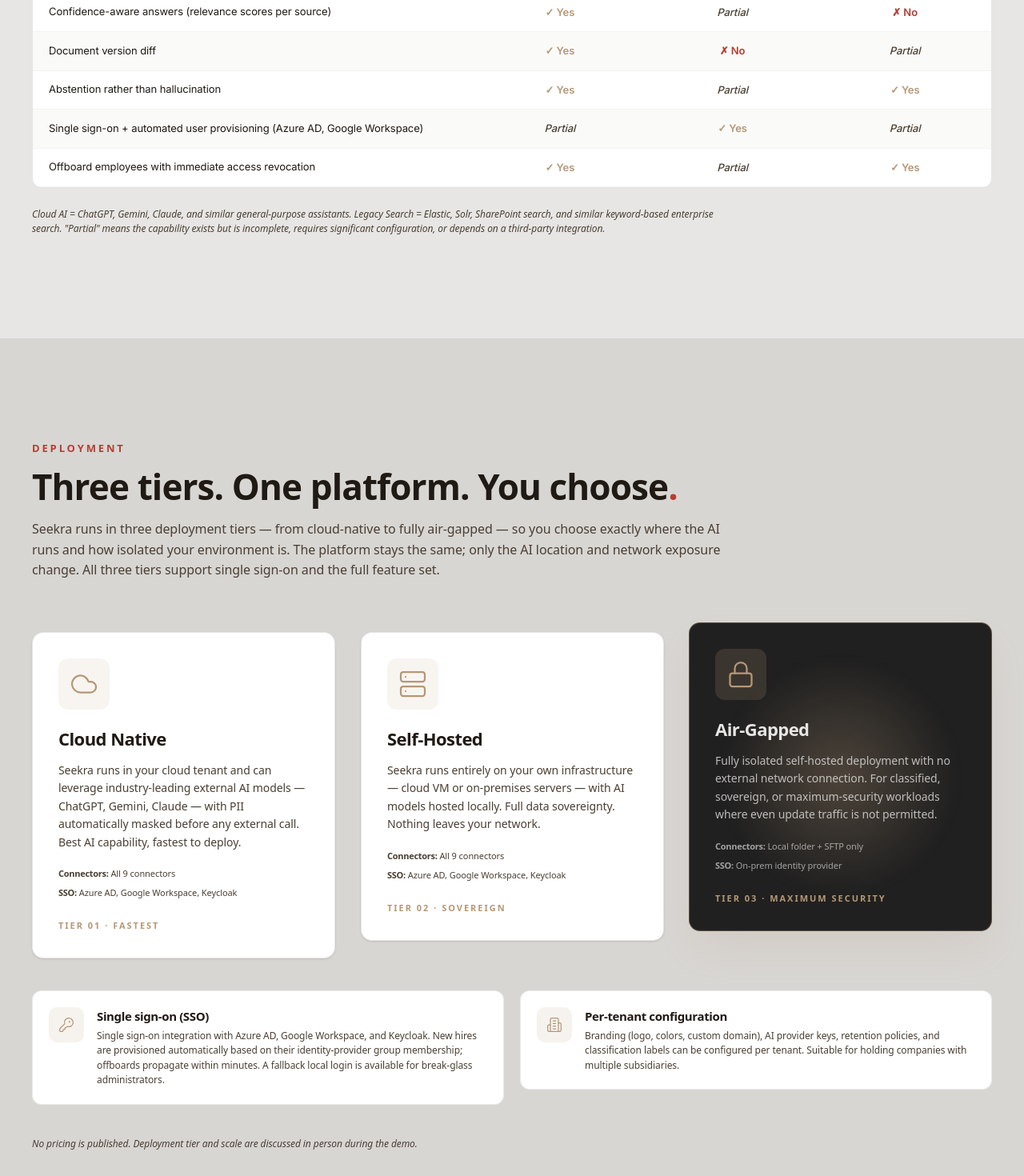
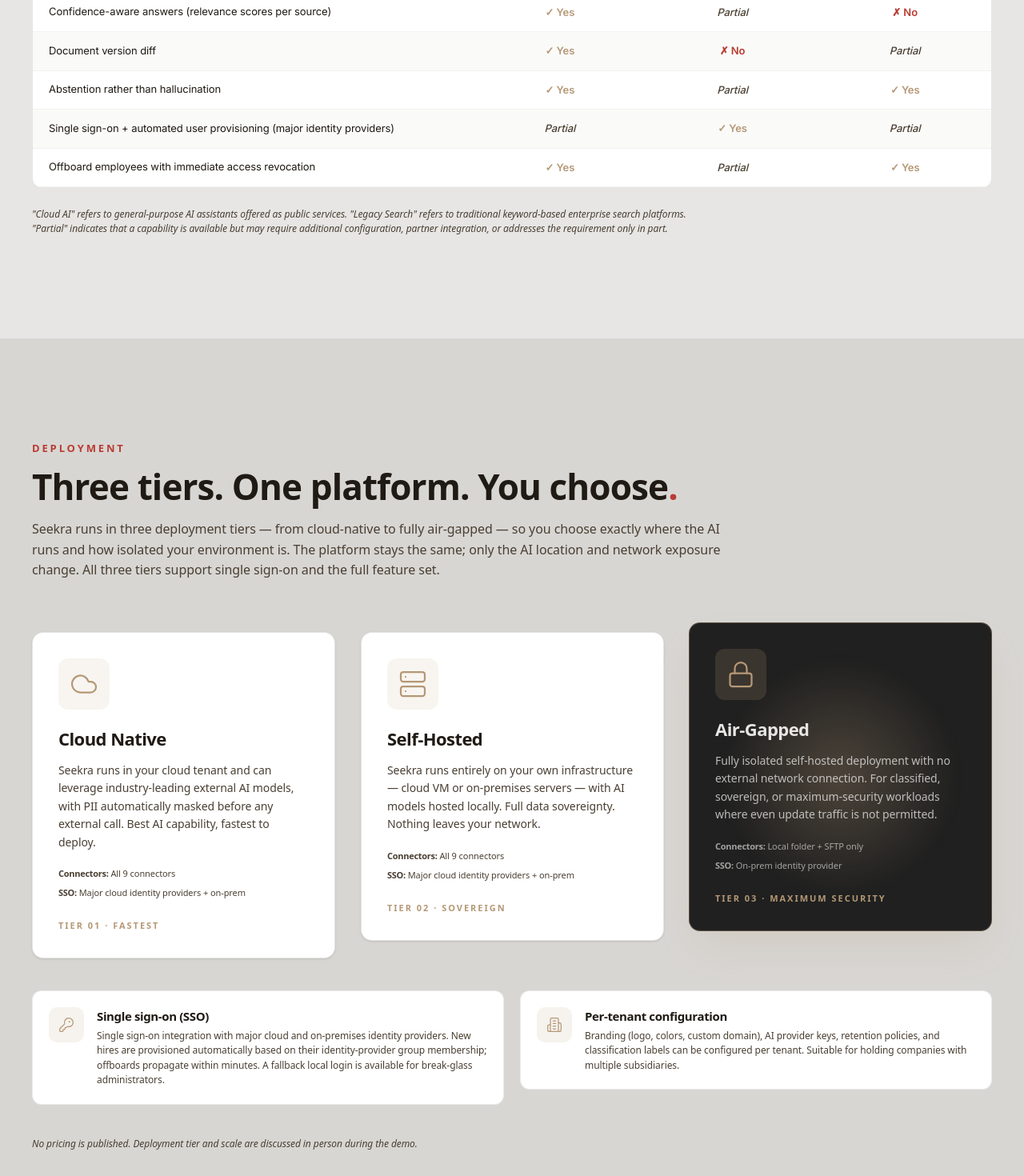
Before and after one commit to rahmirzconsulting-ai/seekra-website, a Next.js app: page / in a window 1280 px wide. Shown: the part 10020-11490 px from the top of the page at 80% size. Built offline with nearby package versions, Linux system fonts and the light colour scheme.

Commit message:
Soften competitor references in comparison + deployment sections

```diff
--- a/src/components/site/comparison.tsx
+++ b/src/components/site/comparison.tsx
@@ -5,8 +5,8 @@
 type Row = {
   feature: string;
   seekra: Status;
-  cloud: Status;        // ChatGPT / Gemini / generic cloud AI
-  legacy: Status;       // Elastic / Solr / legacy enterprise search
+  cloud: Status;        // general-purpose AI assistant offered as a public service
+  legacy: Status;       // traditional keyword-based enterprise search platform
 };
 
 const ROWS: Row[] = [
@@ -36,7 +36,7 @@
   { feature: 'Document version diff', seekra: 'yes', cloud: 'no', legacy: 'partial' },
   { feature: 'Abstention rather than hallucination', seekra: 'yes', cloud: 'partial', legacy: 'yes' },
   // Identity
-  { feature: 'Single sign-on + automated user provisioning (Azure AD, Google Workspace)', seekra: 'partial', cloud: 'yes', legacy: 'partial' },
+  { feature: 'Single sign-on + automated user provisioning (major identity providers)', seekra: 'partial', cloud: 'yes', legacy: 'partial' },
   { feature: 'Offboard employees with immediate access revocation', seekra: 'yes', cloud: 'partial', legacy: 'yes' },
 ];
 
@@ -116,7 +116,7 @@
 
         <Reveal delay={200}>
           <p className="mt-6 text-[12px] italic text-[#4A3F33] max-w-[860px]">
-            Cloud AI = ChatGPT, Gemini, Claude, and similar general-purpose assistants. Legacy Search = Elastic, Solr, SharePoint search, and similar keyword-based enterprise search. "Partial" means the capability exists but is incomplete, requires significant configuration, or depends on a third-party integration.
+            "Cloud AI" refers to general-purpose AI assistants offered as public services. "Legacy Search" refers to traditional keyword-based enterprise search platforms. "Partial" indicates that a capability is available but may require additional configuration, partner integration, or addresses the requirement only in part.
           </p>
         </Reveal>
       </div>
--- a/src/components/site/deployment.tsx
+++ b/src/components/site/deployment.tsx
@@ -5,11 +5,11 @@
   {
     tier: 'Tier 01 · Fastest',
     title: 'Cloud Native',
-    body: 'Seekra runs in your cloud tenant and can leverage industry-leading external AI models — ChatGPT, Gemini, Claude — with PII automatically masked before any external call. Best AI capability, fastest to deploy.',
+    body: 'Seekra runs in your cloud tenant and can leverage industry-leading external AI models, with PII automatically masked before any external call. Best AI capability, fastest to deploy.',
     icon: Cloud,
     featured: false,
     connectors: 'All 9 connectors',
-    sso: 'Azure AD, Google Workspace, Keycloak',
+    sso: 'Major cloud identity providers + on-prem',
   },
   {
     tier: 'Tier 02 · Sovereign',
@@ -18,7 +18,7 @@
     icon: Server,
     featured: false,
     connectors: 'All 9 connectors',
-    sso: 'Azure AD, Google Workspace, Keycloak',
+    sso: 'Major cloud identity providers + on-prem',
   },
   {
     tier: 'Tier 03 · Maximum Security',
@@ -35,7 +35,7 @@
   {
     icon: KeyRound,
     title: 'Single sign-on (SSO)',
-    body: 'Single sign-on integration with Azure AD, Google Workspace, and Keycloak. New hires are provisioned automatically based on their identity-provider group membership; offboards propagate within minutes. A fallback local login is available for break-glass administrators.',
+    body: 'Single sign-on integration with major cloud and on-premises identity providers. New hires are provisioned automatically based on their identity-provider group membership; offboards propagate within minutes. A fallback local login is available for break-glass administrators.',
   },
   {
     icon: Building2,
```
